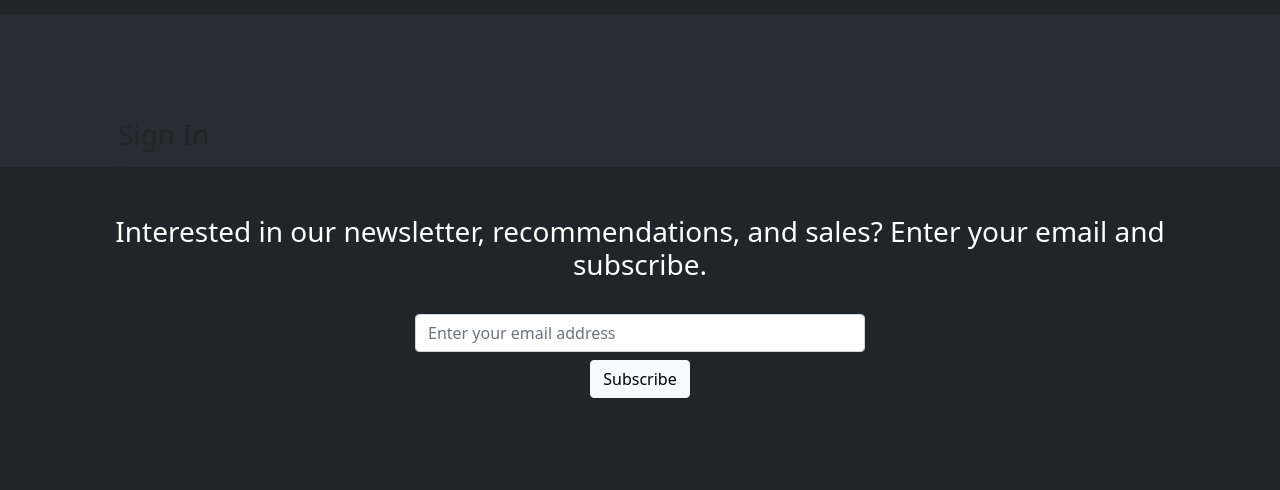
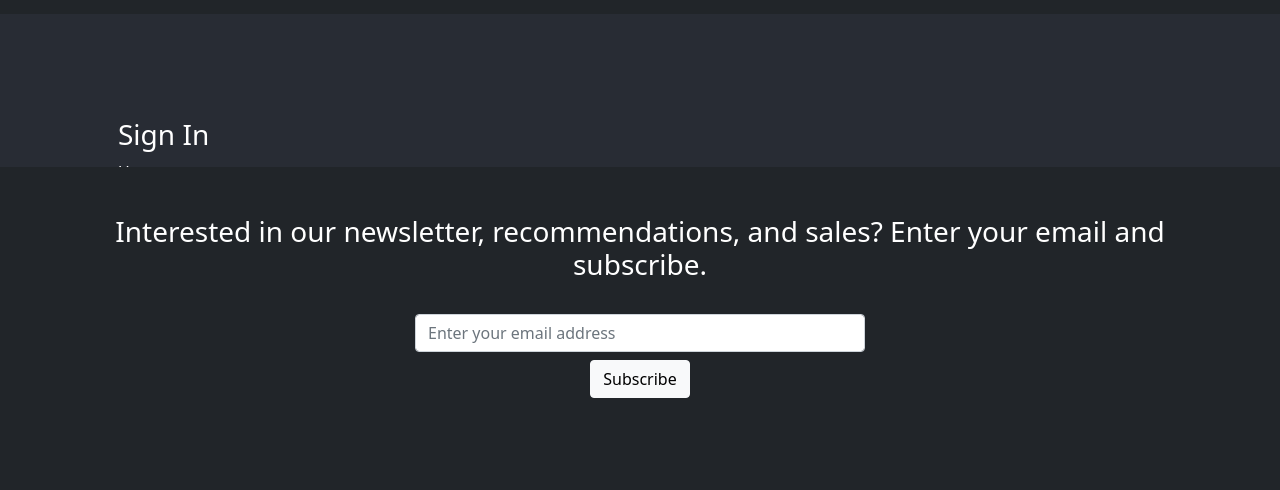
Before and after one commit to achiever102/onlineshop, a React (Create React App) app in the folder frontend/: page /adminItems in a window 1280 px wide. Shown: the part 154-644 px from the top of the page. Built offline with nearby package versions, Linux system fonts and the light colour scheme.

Commit message:
Signin font color changes for dark theme

```diff
--- a/frontend/src/components/Security/Signin.js
+++ b/frontend/src/components/Security/Signin.js
@@ -121,7 +121,7 @@ export default function Signin() {
   return (
     <form
       className="container my-5 p-5"
-      style={{ borderRadius: "20px", width: "" }}
+      style={{ borderRadius: "20px", color: "white"}}
     >
       <Row>
         <Col xl={6} sm={12} md={6} lg={6}>
```
